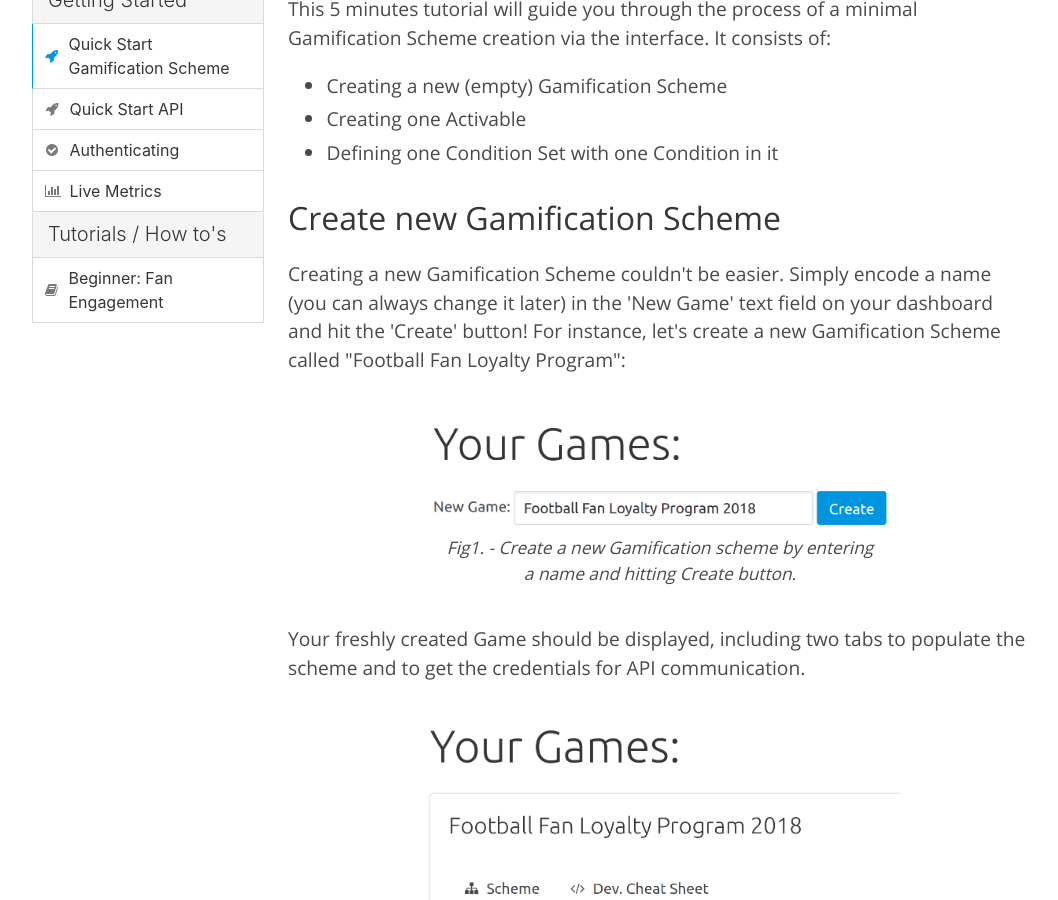
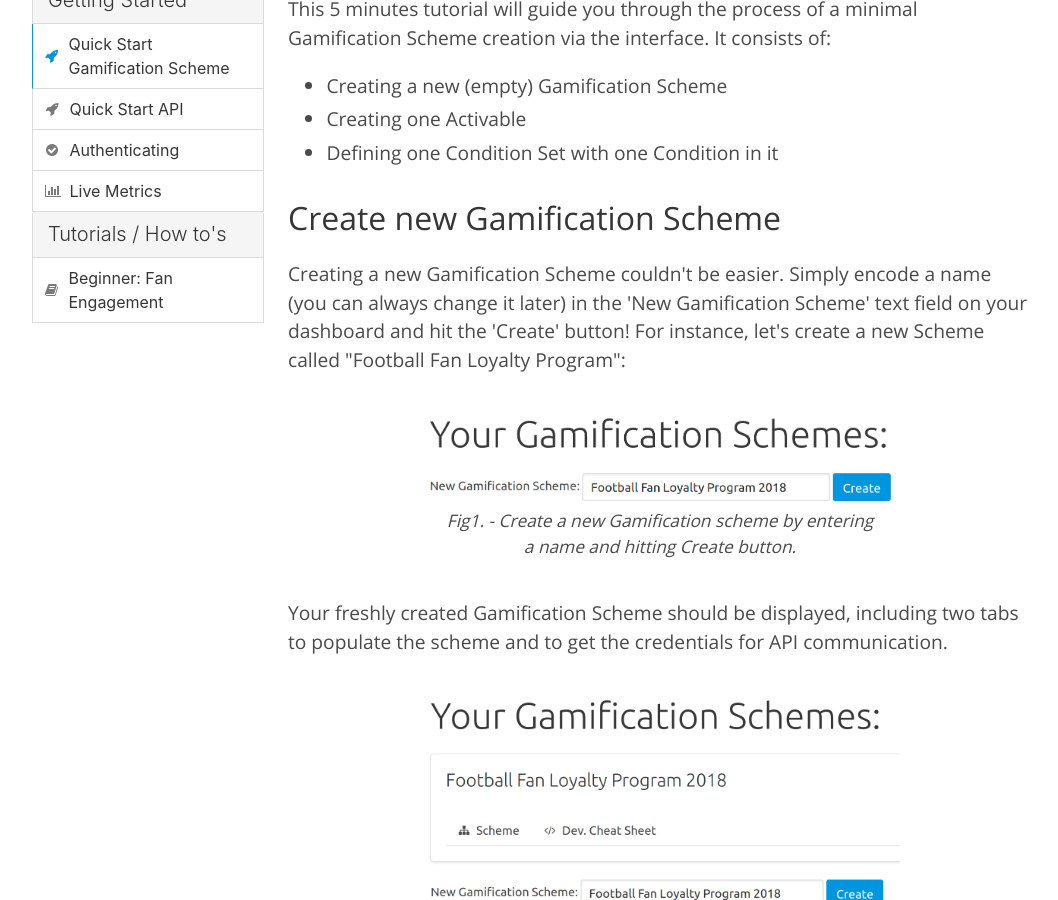
Before and after one commit to dvergeylen/place2be-docs, a Jekyll site: the page built from getting_started/gui_overview.md, in a window 1280 px wide and 900 px high, scrolled down 263 px. Shown: the whole window, without its empty margins (108-1166 px from the left). Built offline with Jekyll 4.4.1, drawn with Linux system fonts in a browser that asks for light colours.

Commit message:
Updated Documentation according to https://github.com/dvergeylen/place2be-arch/commit/bf2d06a1311cd666a82712da9586b91da51dbe3e

```diff
--- a/getting_started/gui_overview.md
+++ b/getting_started/gui_overview.md
@@ -14,12 +14,12 @@ nice_title: P2B - Quick Start Gamification Scheme
     <li>Defining one Condition Set with one Condition in it</li>
   </ul>
   <h1 class="title is-3">Create new Gamification Scheme</h1>
-  <p>Creating a new Gamification Scheme couldn't be easier. Simply encode a name (you can always change it later) in the 'New Game' text field on your dashboard and hit the 'Create' button! For instance, let's create a new Gamification Scheme called "Football Fan Loyalty Program":</p>
+  <p>Creating a new Gamification Scheme couldn't be easier. Simply encode a name (you can always change it later) in the 'New Gamification Scheme' text field on your dashboard and hit the 'Create' button! For instance, let's create a new Scheme called "Football Fan Loyalty Program":</p>
   <figure class="image has-text-centered figure-printscreen">
     <img class="is-hcentered" src="{{ site.baseurl }}/assets/images/gui_overview/create_new_game.png" alt=""/>
     <figcaption class="is-hcentered">Fig1. - Create a new Gamification scheme by entering a name and hitting Create button.</figcaption>
   </figure>
-  <p>Your freshly created Game should be displayed, including two tabs to populate the scheme and to get the credentials for API communication.</p>
+  <p>Your freshly created Gamification Scheme should be displayed, including two tabs to populate the scheme and to get the credentials for API communication.</p>
 
   <figure class="image has-text-centered figure-printscreen">
     <img class="is-hcentered" src="{{ site.baseurl }}/assets/images/gui_overview/new_game_created.png" alt=""/>
```
Also changed, not shown: assets/images/gui_overview/create_new_game.png, assets/images/gui_overview/new_game_created.png.
